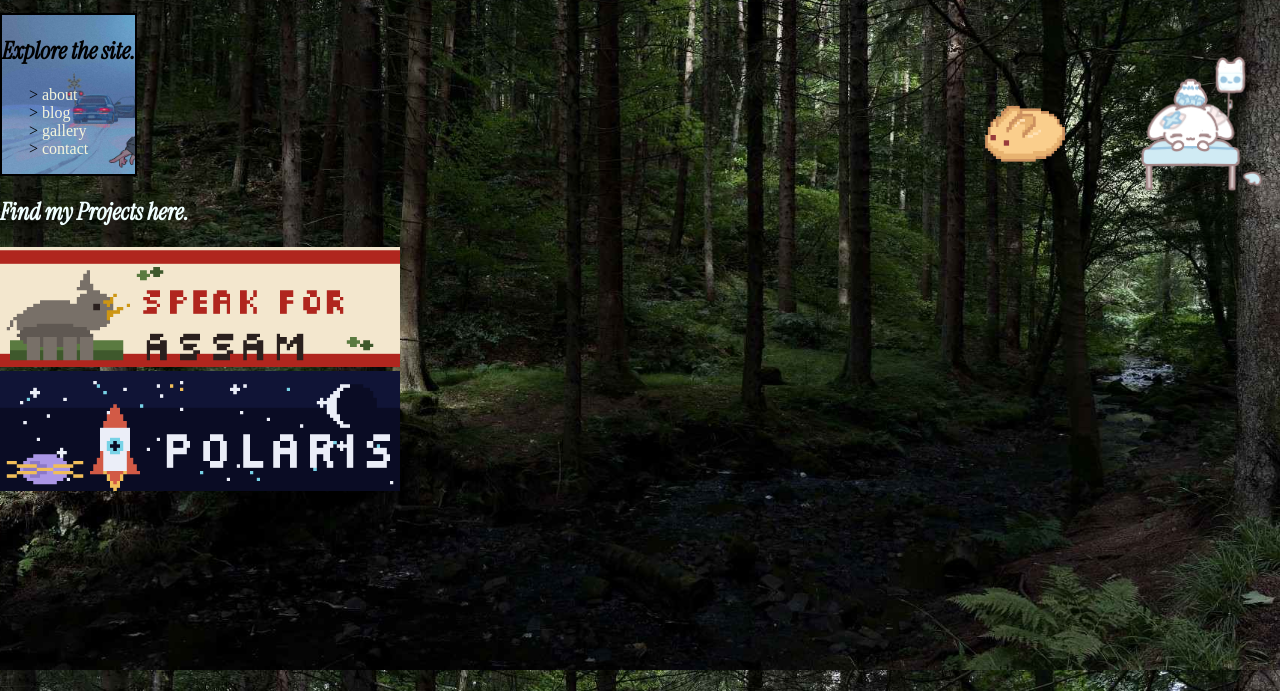
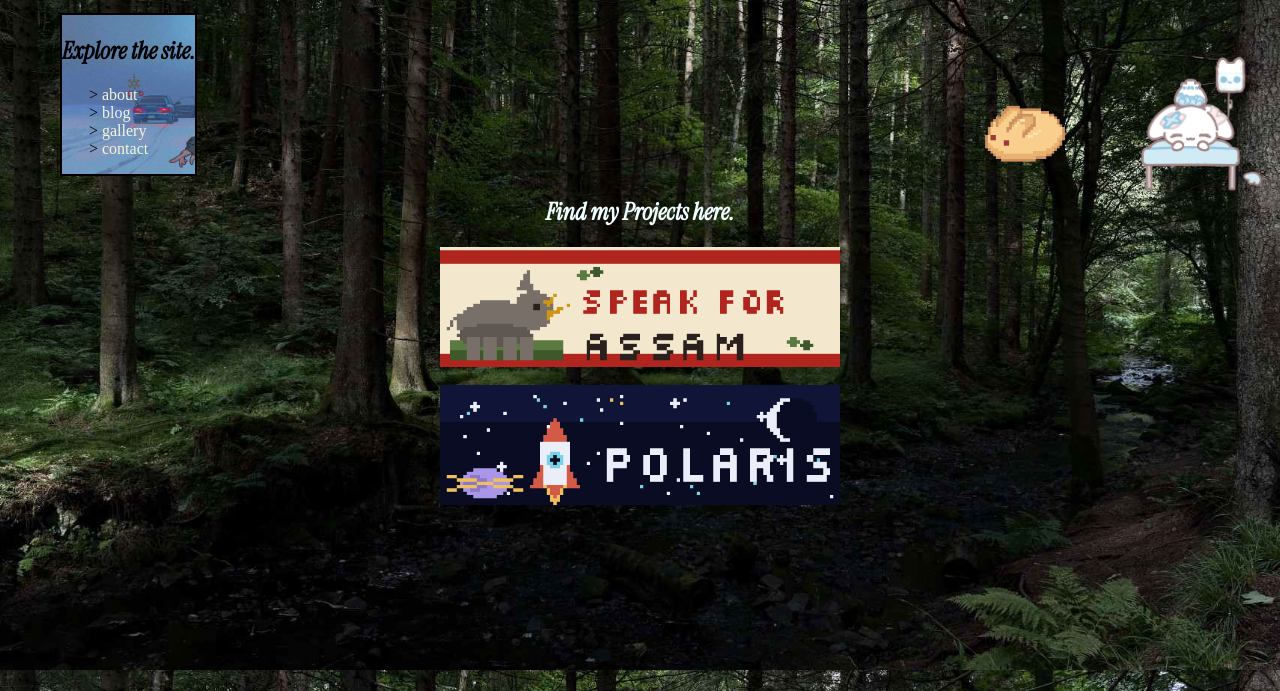
Before and after one commit to constantjelly/constantjelly.github.io, a plain HTML site: page index.html in a window 1280 px wide. Shown: the part 130-821 px from the top of the page. Drawn offline with Linux system fonts and the light colour scheme.

Commit message:
so funny

```diff
--- a/index.html
+++ b/index.html
@@ -27,6 +27,7 @@
 
               .navigation {
                 max-width: fit-content;
+                margin-left: 60px;
                 border: 2px solid;
                 background-image: url(assets/girlandcar.jpeg);
                 background-size: cover;
@@ -72,10 +73,14 @@
                 transform: scale(1.3) rotate(3deg);
               }
               .speakforassam {
+                display: block;
+                margin: 0 auto;
                 width: 400px;
                 height: auto;
               }
               .polaristhespace {
+                display: block;
+                margin: 0 auto;
                 width: 400px;
                 height: auto;
               }
@@ -91,8 +96,10 @@
               .speakforassam,
               .polaristhespace {
                 width: 400px;
-                max-width: 100%;
                 height: auto;
+              }
+              .projects {
+                text-align: center;
               }
             </style>
             <title> Its not porn I swear.</title>
@@ -124,12 +131,13 @@
             <img src="assets/usagimanjuu.png" alt="rabbit" class="rabbit" >
           </a>
 
+          <div class="projects">
           <h2 style="font-family: 'InstrumentSerif-Italic',serif; color:azure;"> Find my Projects here. </h2>
           <a href="https://speakforassam.com">
-          <img src="assets/speakforassam_banner.png" alt="speakforassam" class="speakforassam" style="margin-right: 20px;"> <br>
+          <img src="assets/speakforassam_banner.png" alt="speakforassam" class="speakforassam"> <br>
           </a>
           <a href="https://polaristhespace.vercel.app">
-          <img src="assets/polaris_banner.png" alt="polaristhespace" class="polaristhespace" style="margin-right: 20px;">
+          <img src="assets/polaris_banner.png" alt="polaristhespace" class="polaristhespace">
           </a>
           </div>
         </body>
```
